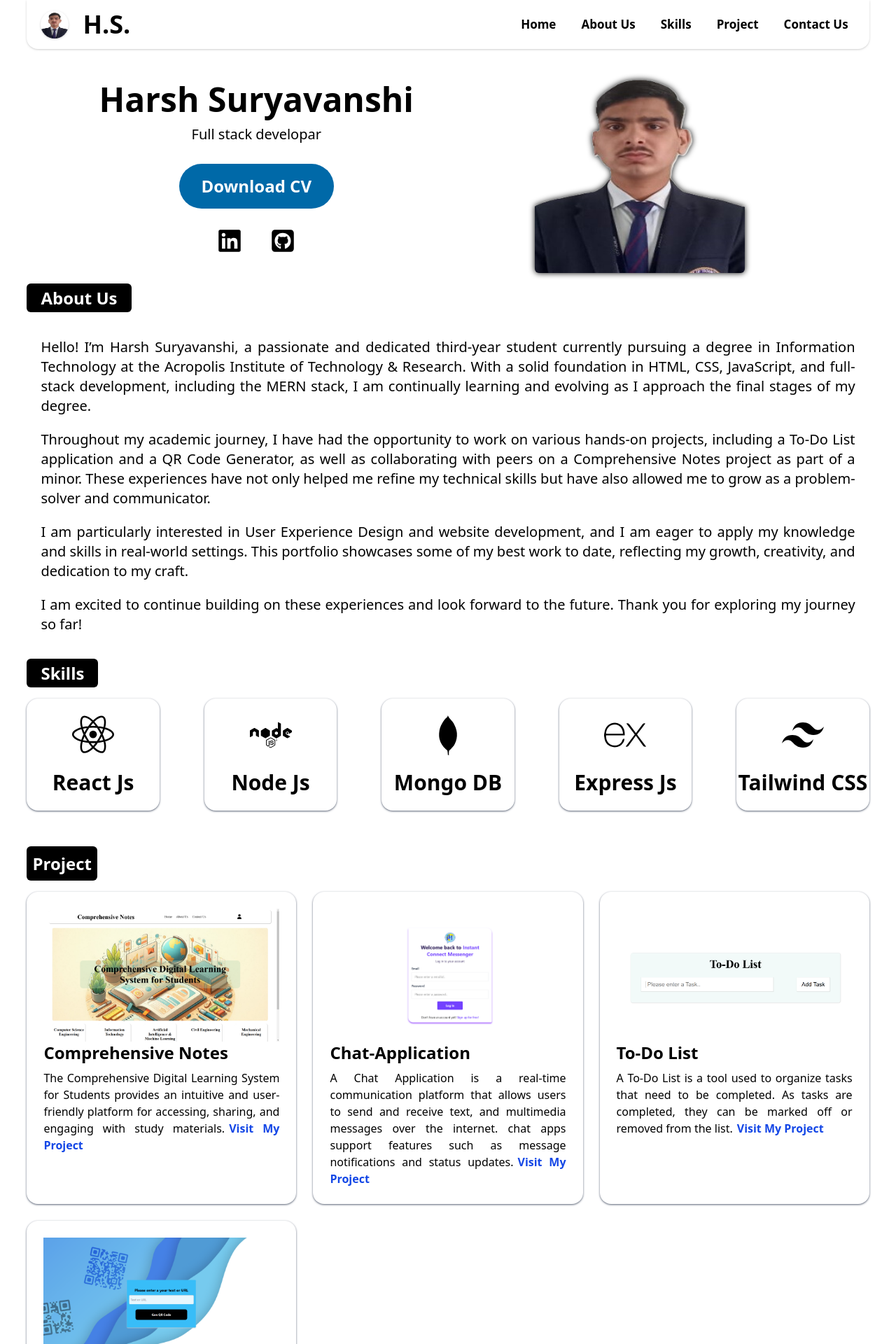
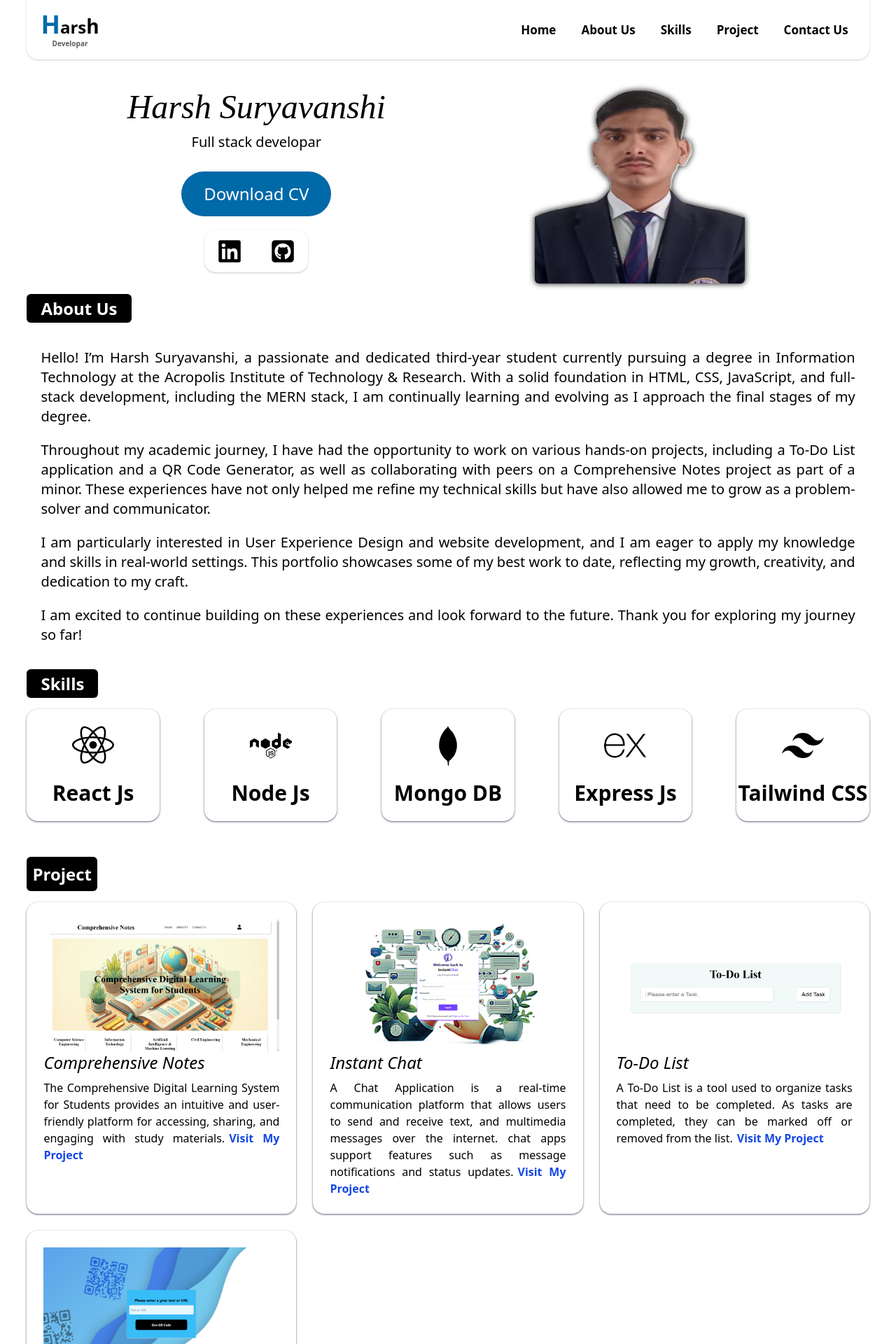
Before and after one commit to Harsh-Dev1602/Portfolio-Harsh-Suryavanshi, a React (Vite) app: page / in a window 1280 px wide. Shown: the top 1920 px of the page at 70% size. Built offline with nearby package versions, Linux system fonts and the light colour scheme.

Commit message:
up-to-date- performance improvements

```diff
--- a/src/Components/Footer.jsx
+++ b/src/Components/Footer.jsx
@@ -19,15 +19,15 @@ function Footer() {
   return (
     <>
       <footer className='w-full h-auto rounded-t-2xl bg-black flex flex-col lg:flex-row py-20 gap-5 px-0 md:px-20 justify-between items-center  '>
-        <div className=" order-2 text-center  md:order-1 text-white text-xl  md:text-2xl">
-        <h1>© 2025 Harsh Suryavanshi,</h1>
-        <span>All rights reserved.</span>
+        <div className=" order-2 text-center  md:order-1 text-white text-xl flex  gap-2 md:text-2xl">
+        <h1>© 2025,</h1>
+        <span> All rights reserved.</span>
         </div>
-        <ul className=' order-1 md:order-2 flex items-center justify-center gap-6'>
+        <ul className=' order-1 md:order-2 flex items-center justify-center gap-4 shadow shadow-[#ccc] rounded-2xl py-1 px-2.5'>
 
           {
             Icon.map(({ id, icon, link }) => (
-              <a key={id} href={link} className=' p-2 rounded-md text-white hover:bg-[#cccccc37] text-3xl cursor-pointer' target="_blank" rel="noopener noreferrer">{icon}</a>
+              <a key={id} href={link} className=' p-2 rounded-md text-white hover:bg-[#cccccc17] text-3xl cursor-pointer' target="_blank" rel="noopener noreferrer">{icon}</a>
             ))
           }
         </ul>
--- a/src/Components/Home.jsx
+++ b/src/Components/Home.jsx
@@ -21,14 +21,14 @@ function Home() {
         <main name="Home" className=' w-full h-auto  py-5  flex justify-center items-center gap-1.5 flex-col lg:flex-row'>
               <section className=' w-full h-auto lg:w-[45%] text-4xl flex justify-center items-center order-2 lg:order-1 flex-col space-y-5'>
                 <div className=" text-center py-2 px-5 bg-white text-black rounded-2xl">
-                <h1 className=' text-3xl md:text-5xl font-semibold'>Harsh Suryavanshi</h1>
+                <h1 className='font-family  text-[33px] md:text-5xl'>Harsh Suryavanshi</h1>
                 <span className=' text-xl'>Full stack developar</span>
 
                 </div>
-                <a href="#" className=' text-2xl bg-sky-700 text-white py-4 px-8 transition-all duration-[800ms] hover:bg-black font-semibold rounded-full'>Download CV</a>
+                <a href="#" className=' text-2xl bg-sky-700 text-white py-4 px-8 transition-all duration-1000 hover:bg-black rounded-full'>Download CV</a>
 
 
-                <ul className=' order-1 md:order-2 flex items-center justify-center gap-6'>
+                <ul className=' order-1 md:order-2 flex items-center justify-center gap-6 shadow shadow-[#ccc] rounded-2xl py-1 px-2.5'>
 
                      {
                       Icon.map(({id,icon,link})=>(
--- a/src/Components/Navbar.jsx
+++ b/src/Components/Navbar.jsx
@@ -3,7 +3,7 @@ import { IoMenu } from "react-icons/io5";
 import { MdOutlineClear } from "react-icons/md";
 import "animate.css";
 import { Link } from "react-scroll";
-import Photo from '../../public/Img/Photo.png'
+
 
 function Navbar() {
   const [menuOpen, setmenuOpen] = useState(false);
@@ -13,7 +13,10 @@ function Navbar() {
 
       <header className="w-full h-auto sticky top-0 right-0 rounded-b-2xl py-[15px] px-5 bg-white shadow shadow-[#cccc]   text-black  flex justify-between items-center  z-50">
 
-        <h1 className=" flex gap-5 text-2xl justify-center items-center   sm:text-4xl font-bold"><img src={Photo} className=" w-10 h-10   shadow shadow-[#cccc] rounded-full" />H.S.</h1>
+        <div className=" text-2xl font-semibold flex justify-center items-center flex-col">
+           <h1 ><span className="text-4xl text-sky-700">H</span>ars<span className=" text-[28px]">h</span></h1>
+           <span className="text-[#000000a5] text-[10px]">Developar</span>
+        </div>
         <ul className=" hidden lg:flex justify-center items-center gap-4">
           {Menu.map((text, i) => (
             <Link  key={i}
--- a/src/Components/Project.jsx
+++ b/src/Components/Project.jsx
@@ -16,7 +16,7 @@ function Project() {
           <div className="grid grid-cols-1 md:grid-cols-2 lg:grid-cols-3 gap-6 mt-6">
             <div className="p-6 bg-white  shadow shadow-gray-500 rounded-2xl ">
               <img src={Img1} />
-              <h3 className="text-2xl font-bold">Comprehensive Notes</h3>
+              <h3 className="italic text-2xl">Comprehensive Notes</h3>
               <p className="mt-2 text-justify">The Comprehensive Digital Learning System for Students provides an intuitive and user-friendly platform for accessing, sharing, and engaging with study materials.
 
                 <a href="https://comprehensive-notes-minor-project.vercel.app" className='text-blue-700 hover:underline font-bold  p-1.5 ' target="_blank" rel="noopener noreferrer">Visit My Project</a>
@@ -25,7 +25,7 @@ function Project() {
             </div>
             <div className="p-6 bg-white  shadow shadow-gray-500 rounded-2xl ">
               <img src={Img4} />
-              <h3 className="text-2xl font-bold">Chat-Application
+              <h3 className=" italic text-2xl">Instant Chat
               </h3>
               <p className="mt-2 text-justify">A Chat Application is a real-time communication platform that allows users to send and receive text, and multimedia messages over the internet. chat apps support features such as message notifications  and status updates.
 
@@ -35,7 +35,7 @@ function Project() {
             </div>
             <div className="p-6 bg-white shadow shadow-gray-500 rounded-2xl">
               <img src={Img2} />
-              <h3 className="text-2xl font-bold">To-Do List</h3>
+              <h3 className="text-2xl italic">To-Do List</h3>
 
               <p className="mt-2 text-justify">
                 A To-Do List is a tool used to organize tasks that need to be completed. As tasks are completed, they can be marked off or removed from the list.
@@ -45,7 +45,7 @@ function Project() {
             </div>
             <div className="p-6 bg-white shadow shadow-gray-500 rounded-2xl " >
               <img src={Img3} />
-              <h3 className="text-2xl font-bold">QR-Generator</h3>
+              <h3 className="text-2xl italic">QR-Generator</h3>
               <p className="mt-2 text-justify">
               A QR Generator is a tool that creates QR codes (Quick Response codes), which are two-dimensional barcodes that can store information such as text, URLs, contact details, or other data.
                  <a href="https://qr-generator-three-wheat.vercel.app" className='text-blue-700 font-bold  hover:underline  p-1.5 ' target="_blank" rel="noopener noreferrer ">Visit My Project</a>
--- a/src/Components/Skills.jsx
+++ b/src/Components/Skills.jsx
@@ -46,7 +46,7 @@ function Skills() {
         SkillInfo.map(({id,text,icon})=>(
           <div key={id} className=" h-40 gap-5 shadow text-black shadow-gray-500 flex flex-col justify-center items-center rounded-2xl bg-white">
              <i className='text-6xl'>{icon}</i>
-             <span className='text-xl md:text-3xl font-semibold'>{text}</span>
+             <span className='text-xl text-center md:text-3xl font-semibold'>{text}</span>
           </div>
         ))
     }
--- a/src/index.css
+++ b/src/index.css
@@ -1 +1,6 @@
 @import "tailwindcss";
+
+.font-family{
+    font-family:'Times New Roman', Times, serif;
+    font-style: italic;
+}
```
Also changed, not shown: public/Img/Project4.png.
